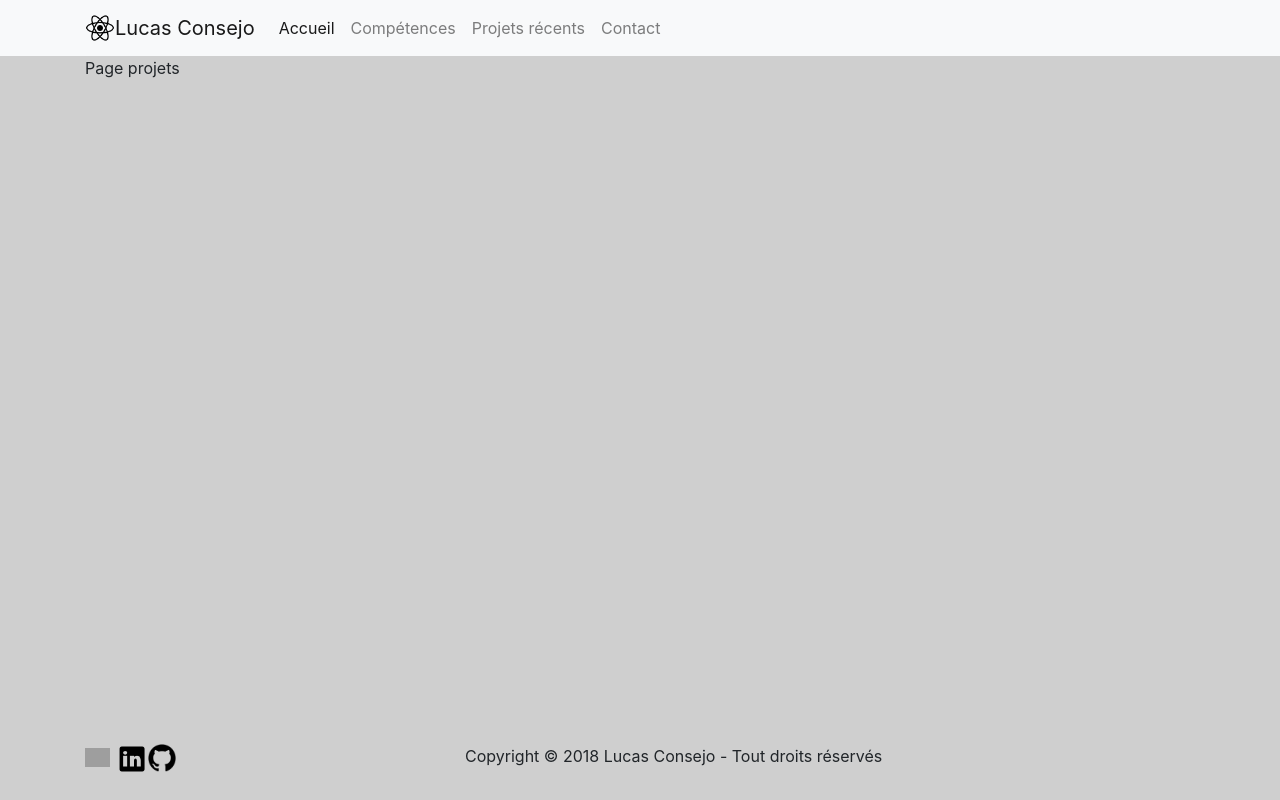
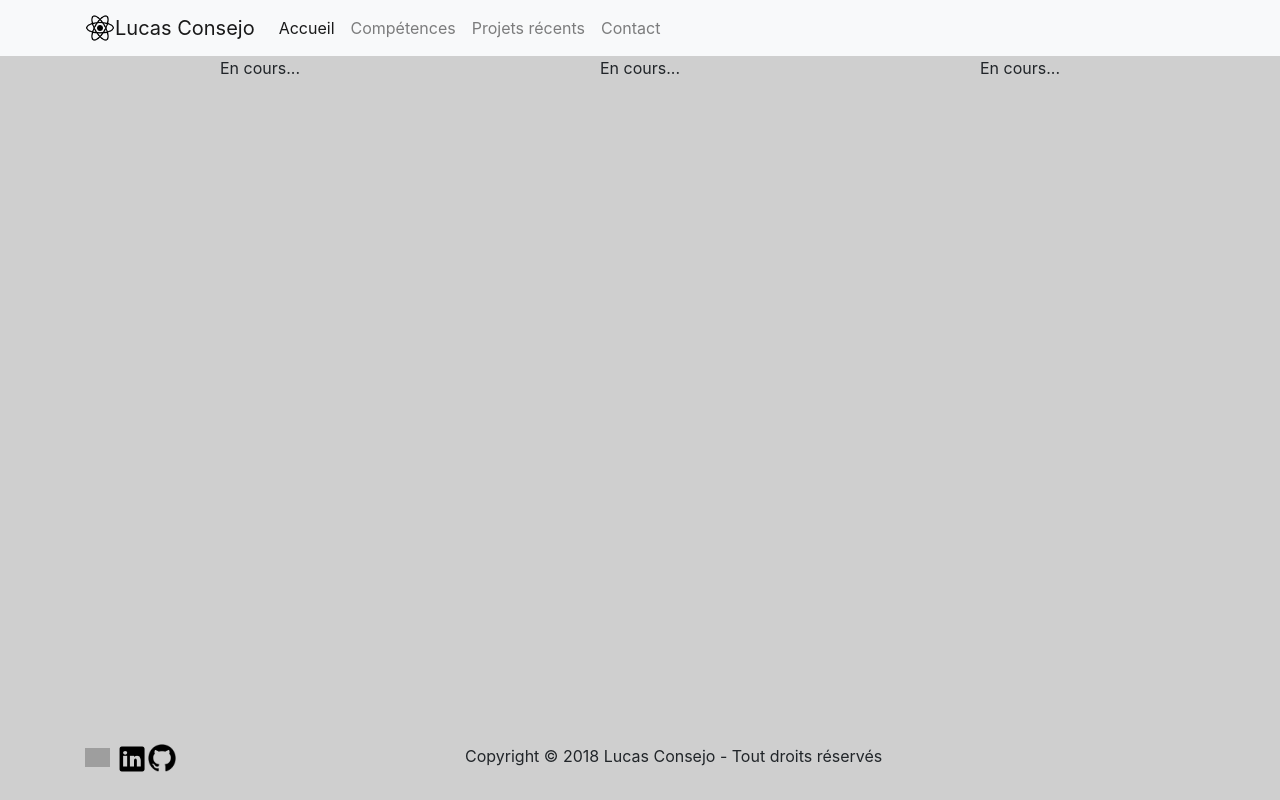
Before and after one commit to lucasconsejo/Website-Lucas, a React (Create React App) app: page /projets in a window 1280 px wide. Built offline with nearby package versions, Linux system fonts and the light colour scheme; grey boxes are pictures that could not be loaded.

Commit message:
update competence / download CV

```diff
--- a/src/Components/Competences/Competences.js
+++ b/src/Components/Competences/Competences.js
@@ -1,10 +1,25 @@
 import React, { Component } from 'react';
+import CV from '../../files/CV.pdf'
 
 class Competences extends Component{
     render(){
         return(
             <div className="container">
-                <p>Page compétences</p>
+                <div className="row">
+                    <div className="col-lg-12 mt-3 text-center">
+                        <a href={CV} alt="telecharger mon cv" className="btn btn-outline-secondary" download>Télécharger mon CV</a>
+                    </div>
+                </div>
+
+                <div className="row text-center">
+                    <div className="col-lg-6">
+                        <p>Competences 1</p>
+                    </div>
+
+                    <div className="col-lg-6">
+                        <p>Competences 2</p>
+                    </div>
+                </div>
             </div>
         )
     }
--- a/src/Components/Projets/Projets.js
+++ b/src/Components/Projets/Projets.js
@@ -4,7 +4,19 @@ class Projets extends Component{
     render(){
         return(
             <div className="container">
-                <p>Page projets</p>
+                <div className="row">
+                    <div className="col-lg-4 text-center">
+                        <p>En cours...</p>
+                    </div>
+
+                    <div className="col-lg-4 text-center">
+                        <p>En cours...</p>
+                    </div>
+
+                    <div className="col-lg-4 text-center">
+                        <p>En cours...</p>
+                    </div>
+                </div>
             </div>
         )
     }
```
Also changed, not shown: 1 other file (tests, documents, lock files or other folders).
